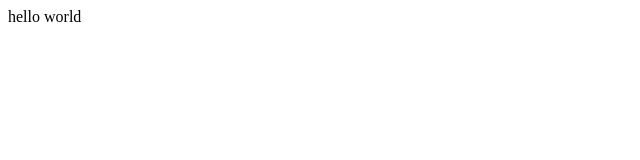
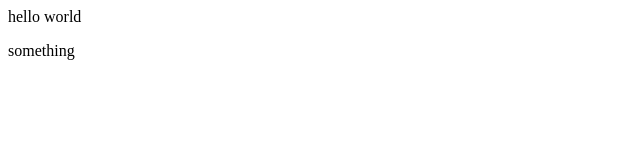
Before and after one commit to MikeKomari/tutorgit, a plain HTML site: page index.html in a window 1280 px wide. Shown: the full height of the page, 0-640 px from the left. Drawn offline with Linux system fonts and the light colour scheme.

Commit message:
new feature

```diff
--- a/index.html
+++ b/index.html
@@ -7,5 +7,6 @@
   </head>
   <body>
     hello world
+    <p>something</p>
   </body>
 </html>
--- /dev/null
+++ b/styles.css
@@ -0,0 +1,5 @@
+* {
+  margin: 0;
+  padding: 0;
+  box-sizing: border-box;
+}
```
